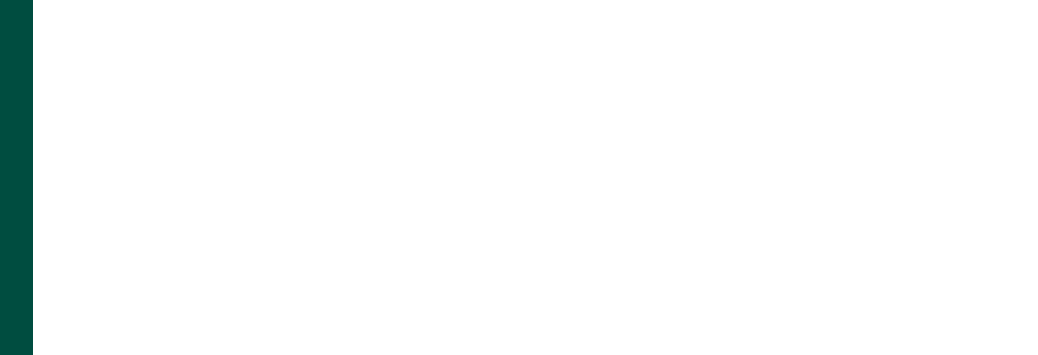
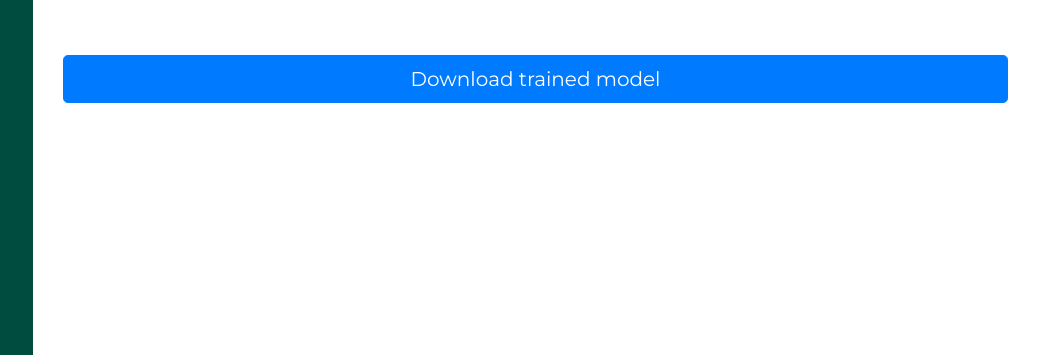
Before and after one commit to sniper0110/NeurifyBackend, a Django app: page /home/classification/training/progress in a window 1280 px wide. Shown: the part 445-800 px from the top of the page, without its empty margins (242-1280 px from the left). Run offline with Django 3.2, Linux system fonts and the light colour scheme; the visitor is signed in with stand-in values (Sample User, id 1); some libraries are stand-ins or nearby versions.

Commit message:
modifications

```diff
--- a/ImageClassificationApp/templates/ImageClassificationApp/home.html
+++ b/ImageClassificationApp/templates/ImageClassificationApp/home.html
@@ -113,8 +113,6 @@
             </div>
 
 
-
-
       </div>
 
       {% endblock %}
--- a/ImageClassificationApp/templates/ImageClassificationApp/images_upload_form.html
+++ b/ImageClassificationApp/templates/ImageClassificationApp/images_upload_form.html
@@ -9,9 +9,13 @@
 <div class="container">
 
     <div>
-        <h3>Task : {{task.task_name}}</h3>
+        <h2 style="font-weight: bold;">Task</h2>
+    </div>
+    <div>
+        <h4>{{task.task_name}}</h4>
     </div>
     <br>
+
     <br>
     <div>
         <h3>Images class : {{imageclass.image_classname}}</h3>
--- a/ImageClassificationApp/templates/ImageClassificationApp/training_progress.html
+++ b/ImageClassificationApp/templates/ImageClassificationApp/training_progress.html
@@ -18,6 +18,9 @@
     <canvas id="val-loss" width="400" height="150"></canvas>
 </div>
 
+<br>
+<br>
+<a href="{% url 'ImageClassificationApp:download_trained_model' %}" class="btn btn-primary btn-lg btn-block">Download trained model</a>
 
 
 </div>
--- a/ImageClassificationApp/urls.py
+++ b/ImageClassificationApp/urls.py
@@ -15,6 +15,7 @@
     path('home/image/classification/history', views.history_page, name='history_page'),
     path('home/classification/pretraining/summary', views.pretraining_summary, name='pretraining_summary'),
     path('home/classification/training/progress', views.training_progress_and_result, name='training_progress'),
+    path('', views.download_trained_model, name='download_trained_model'),
 
     path('api/data/training/history/', views.training_history_data, name='training_history_data'),
 
--- a/ImageClassificationApp/views.py
+++ b/ImageClassificationApp/views.py
@@ -4,7 +4,7 @@
 from django.contrib import messages
 from django.contrib.auth.decorators import login_required
 from django.views.decorators.cache import cache_page
-from django.http import JsonResponse
+from django.http import JsonResponse, HttpResponse
 from crispy_forms.layout import Submit, Layout, Field
 
 
@@ -14,6 +14,7 @@
 import shutil
 import requests
 import io
+import mimetypes
 
 from .decorators import unauthenticated_user
 from .forms import UserForm, TaskFormSetHelper, ImageClassFormSetHelper
@@ -273,3 +274,17 @@
 def history_page(request):
 
     return render(request, 'ImageClassificationApp/history_page.html')
+
+
+def download_trained_model(request):
+
+    last_added_task = request.user.customer.task_set.last()
+    trained_model_url = ClassificationDeepLearningModel.objects.filter(task=last_added_task)[0].trained_model_file.url
+
+    print('trained_model_url : ', trained_model_url)
+
+    rp = requests.get(trained_model_url)
+    response = HttpResponse(rp.content, content_type='application/x-zip-compressed')
+    response['Content-Disposition'] = "attachment; trained_model"
+
+    return response
```
